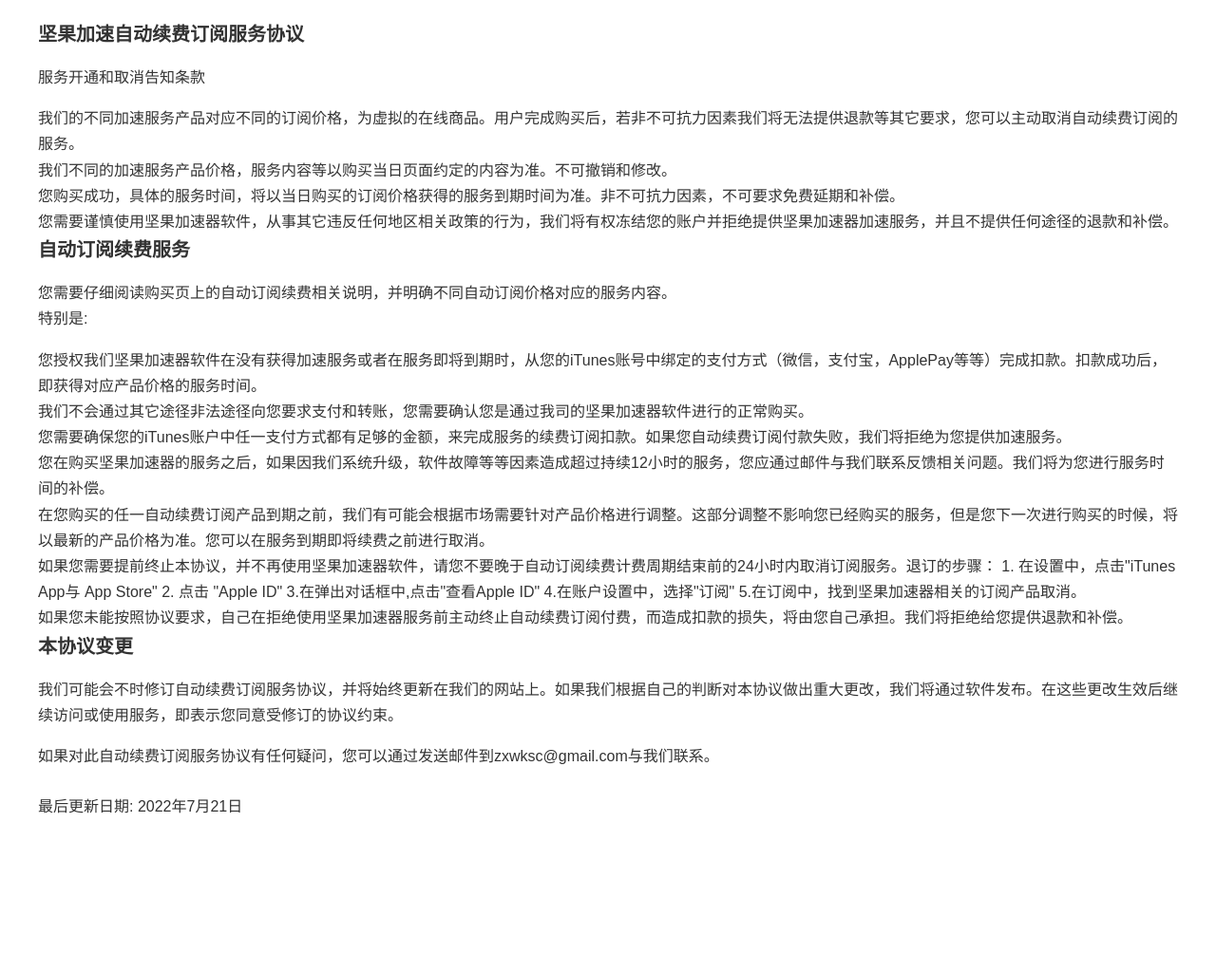
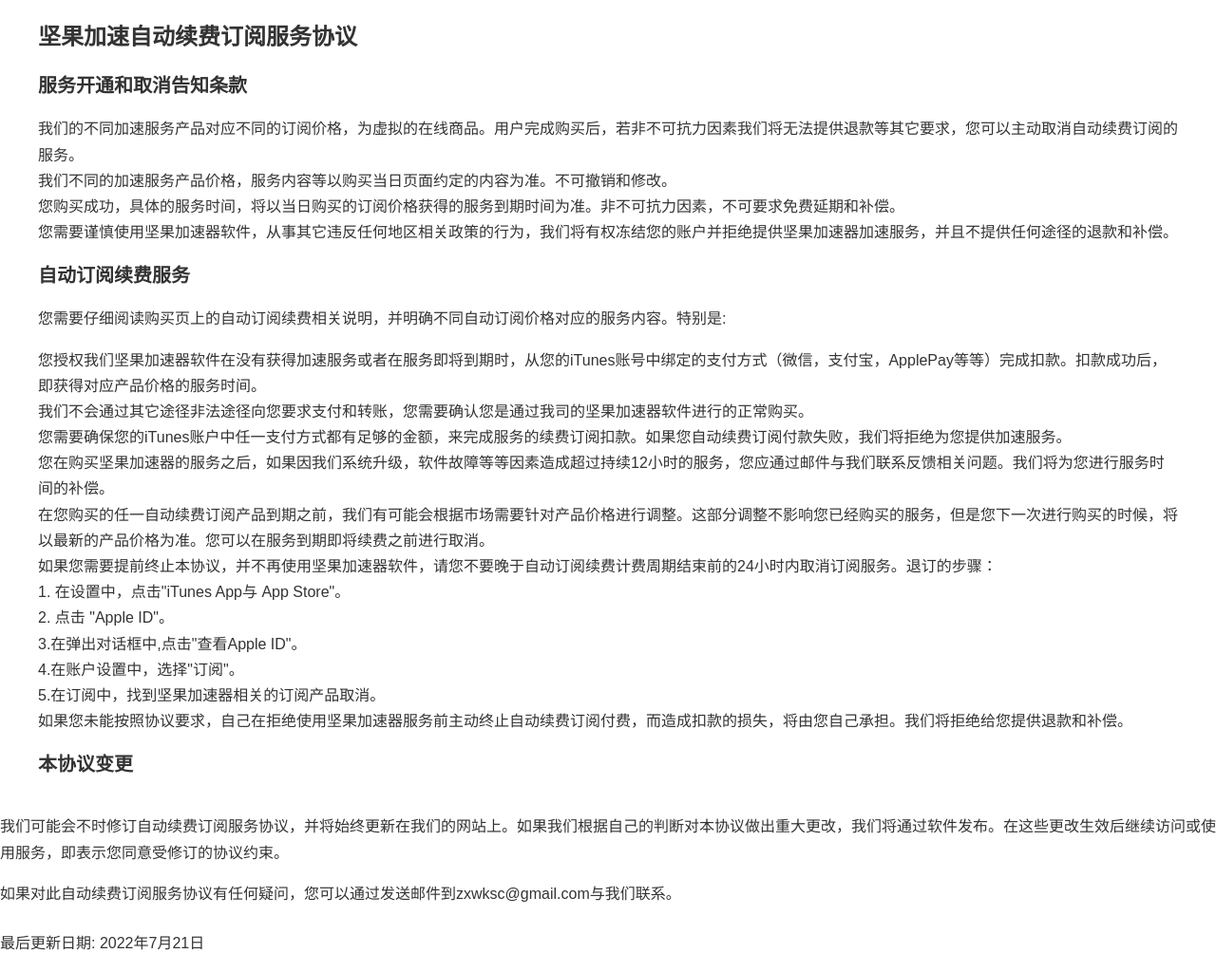
Before and after one commit to zxwksc/jianguo.github.io, a Jekyll site: the page automatic_renewal.html, which Jekyll copies as it is, in a window 1280 px wide. Shown: the whole page at 95% size. Built offline with Jekyll 4.4.1, drawn with Linux system fonts in a browser that asks for light colours; before the commit the page ends 900 px from its top, so only the background shows below that.

Commit message:
Update automatic_renewal.html

```diff
--- a/automatic_renewal.html
+++ b/automatic_renewal.html
@@ -58,23 +58,17 @@
 </head>
 <body>
 <div class="container">
-    <h4>坚果加速自动续费订阅服务协议</h4>
+    <h2>坚果加速自动续费订阅服务协议</h2>
+
+    <p><h4>服务开通和取消告知条款</h4></p>
+    <div><span>我们的不同加速服务产品对应不同的订阅价格，为虚拟的在线商品。用户完成购买后，若非不可抗力因素我们将无法提供退款等其它要求，您可以主动取消自动续费订阅的服务。</span></div>
+    <div><span>我们不同的加速服务产品价格，服务内容等以购买当日页面约定的内容为准。不可撤销和修改。</span></div>
+    <div><span>您购买成功，具体的服务时间，将以当日购买的订阅价格获得的服务到期时间为准。非不可抗力因素，不可要求免费延期和补偿。</span></div>
+    <div><span>您需要谨慎使用坚果加速器软件，从事其它违反任何地区相关政策的行为，我们将有权冻结您的账户并拒绝提供坚果加速器加速服务，并且不提供任何途径的退款和补偿。</span></div>
+
+    <p><h4>自动订阅续费服务</h4></p>
     <p>
-        <span>服务开通和取消告知条款</span>
-    </p>
-    <div><span>我们的不同加速服务产品对应不同的订阅价格，为虚拟的在线商品。用户完成购买后，若非不可抗力因素我们将无法提供退款等其它要求，您可以主动取消自动续费订阅的服务。
-</span>
-    </div>
-    <div><span>我们不同的加速服务产品价格，服务内容等以购买当日页面约定的内容为准。不可撤销和修改。</span></div>
-    <div><span>您购买成功，具体的服务时间，将以当日购买的订阅价格获得的服务到期时间为准。非不可抗力因素，不可要求免费延期和补偿。</span>
-    </div>
-    <div><span>您需要谨慎使用坚果加速器软件，从事其它违反任何地区相关政策的行为，我们将有权冻结您的账户并拒绝提供坚果加速器加速服务，并且不提供任何途径的退款和补偿。
-</span>
-    </div>
-    <h4>自动订阅续费服务</h4>
-    <p>
-        <span>您需要仔细阅读购买页上的自动订阅续费相关说明，并明确不同自动订阅价格对应的服务内容。 </span><br>
-        <span>特别是:</span>
+        <span>您需要仔细阅读购买页上的自动订阅续费相关说明，并明确不同自动订阅价格对应的服务内容。特别是:</span>
     </p>
     <div><span>您授权我们坚果加速器软件在没有获得加速服务或者在服务即将到期时，从您的iTunes账号中绑定的支付方式（微信，支付宝，ApplePay等等）完成扣款。扣款成功后，即获得对应产品价格的服务时间。</span>
     </div>
@@ -84,16 +78,15 @@
     </div>
     <div><span>您在购买坚果加速器的服务之后，如果因我们系统升级，软件故障等等因素造成超过持续12小时的服务，您应通过邮件与我们联系反馈相关问题。我们将为您进行服务时间的补偿。</span>
     </div>
-    <div><span>在您购买的任一自动续费订阅产品到期之前，我们有可能会根据市场需要针对产品价格进行调整。这部分调整不影响您已经购买的服务，但是您下一次进行购买的时候，将以最新的产品价格为准。您可以在服务到期即将续费之前进行取消。
-</span>
-    </div>
-    <div><span>如果您需要提前终止本协议，并不再使用坚果加速器软件，请您不要晚于自动订阅续费计费周期结束前的24小时内取消订阅服务。退订的步骤：
-1. 在设置中，点击"iTunes App与 App Store" 2. 点击 "Apple ID" 3.在弹出对话框中,点击"查看Apple ID" 4.在账户设置中，选择"订阅" 5.在订阅中，找到坚果加速器相关的订阅产品取消。
+    <div><span>在您购买的任一自动续费订阅产品到期之前，我们有可能会根据市场需要针对产品价格进行调整。这部分调整不影响您已经购买的服务，但是您下一次进行购买的时候，将以最新的产品价格为准。您可以在服务到期即将续费之前进行取消。</span></div>
+    <div><span>如果您需要提前终止本协议，并不再使用坚果加速器软件，请您不要晚于自动订阅续费计费周期结束前的24小时内取消订阅服务。退订的步骤：<br />
+1. 在设置中，点击"iTunes App与 App Store"。<br />2. 点击 "Apple ID"。<br />3.在弹出对话框中,点击"查看Apple ID"。<br />4.在账户设置中，选择"订阅"。<br />5.在订阅中，找到坚果加速器相关的订阅产品取消。
 </span>
     </div>
     <div><span>如果您未能按照协议要求，自己在拒绝使用坚果加速器服务前主动终止自动续费订阅付费，而造成扣款的损失，将由您自己承担。我们将拒绝给您提供退款和补偿。</span>
     </div>
-    <h4>本协议变更</h4>
+
+    <p><h4>本协议变更</h4></div>
     <p>
         <span>我们可能会不时修订自动续费订阅服务协议，并将始终更新在我们的网站上。如果我们根据自己的判断对本协议做出重大更改，我们将通过软件发布。在这些更改生效后继续访问或使用服务，即表示您同意受修订的协议约束。</span>
     </p>
```
